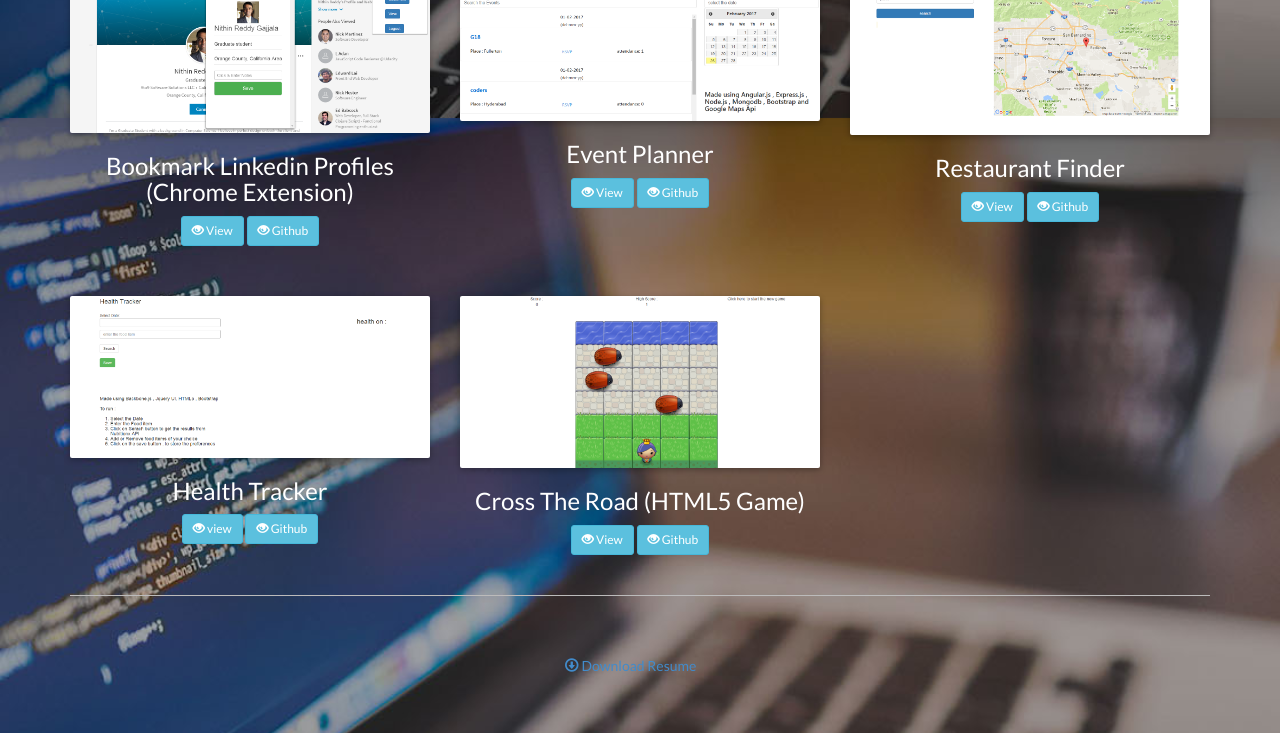
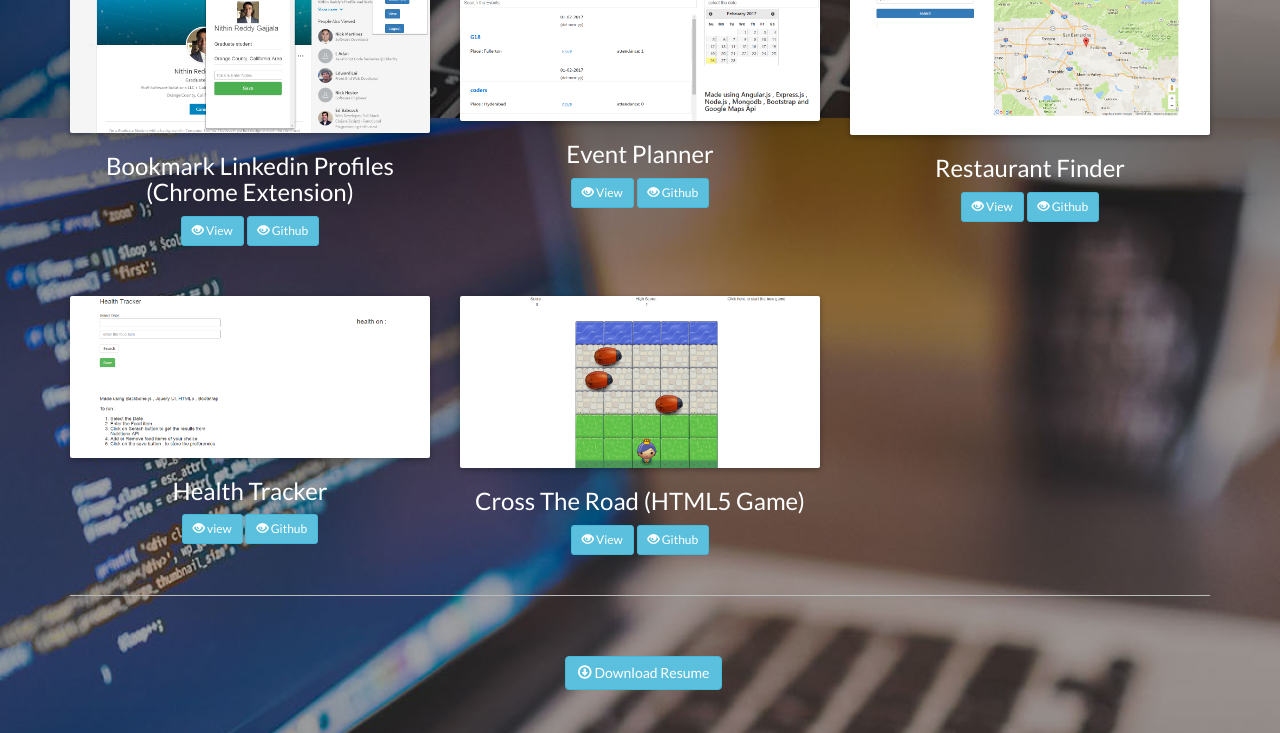
Before and after one commit to nithinreddygajjala/portfolioupdate, a plain HTML site: page index.html in a window 1280 px wide. Shown: the part 1482-2215 px from the top of the page. Drawn offline with nearby package versions, Linux system fonts and the light colour scheme.

Commit message:
Update index.html

```diff
--- a/index.html
+++ b/index.html
@@ -375,7 +375,7 @@
 
         <div class="col-md-5 col-sm-3 col-xs-7" >
           &nbsp;&nbsp;&nbsp;&nbsp;&nbsp;&nbsp;
-         <a href="https://drive.google.com/file/d/0B9IazOS64zxxUFk4ZEpCZUNmMkE/view?usp=sharing">
+         <a href="https://drive.google.com/file/d/0B9IazOS64zxxUFk4ZEpCZUNmMkE/view?usp=sharing" target="_blank" class="btn btn-info btn-md">
           <span class="glyphicon glyphicon-download "></span> Download Resume
         </a>
 
```
